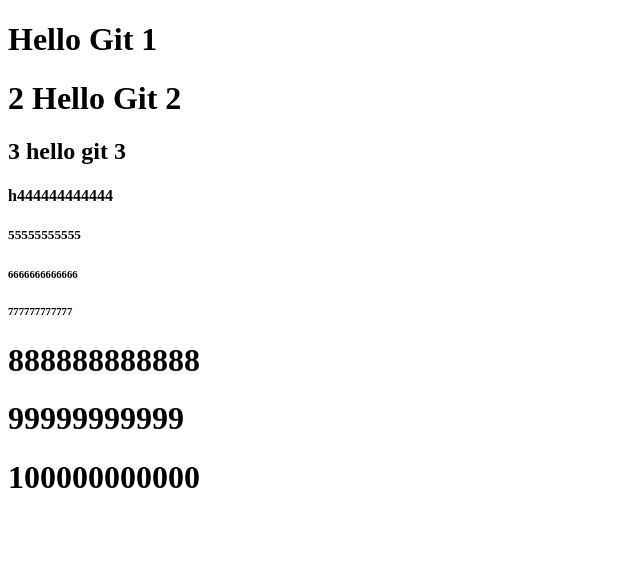
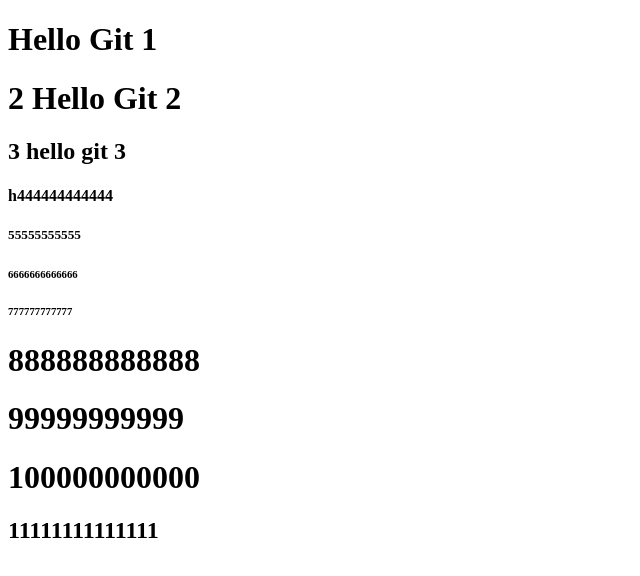
Before and after one commit to pratik-dighe/git-demo, a plain HTML site: page index.html in a window 1280 px wide. Shown: the whole page, without its empty margins (0-640 px from the left). Drawn offline with Linux system fonts and the light colour scheme.

Commit message:
added 11

```diff
--- a/index.html
+++ b/index.html
@@ -16,5 +16,6 @@
     <h1>888888888888</h1>
     <h1>99999999999</h1>
     <h1>100000000000</h1>
+    <h2>11111111111111</h2>
 </body>
 </html>
```
